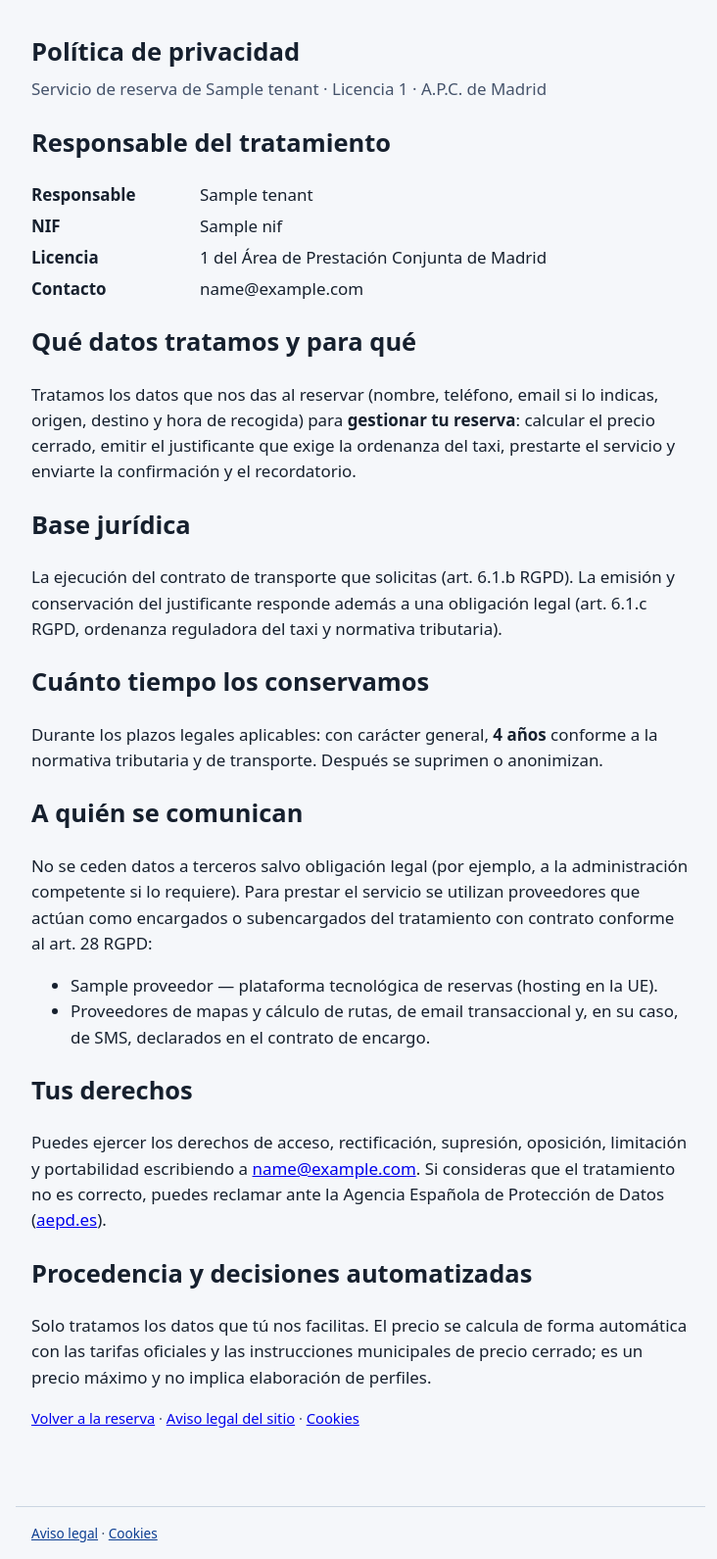
After one commit to alexunite03/Taxi, a FastAPI app: template app/web/templates/legal_privacidad.html in a window 1280 px wide. The commit adds this page. Shown: the whole page at 98% size, without its empty margins (272-1004 px from the left). Run offline with FastAPI, Linux system fonts and the light colour scheme; the template is opened without the code that fills it: most values are stand-ins (such as "Sample title", 1, 10 or a date in 2020).

Commit message:
taxi-saas: textos legales LSSI/RGPD (F2, checklist seccion 17)
- Aviso legal del sitio (/aviso-legal): identidad del proveedor SaaS via
  variables TAXI_PROVEEDOR_* (placeholders hasta constituir la SL) y
  clausula clave del modelo: el proveedor no intermedia, no cobra carreras
  y no factura el transporte.
- Politica de cookies (/cookies): solo cookie tecnica de sesion del panel,
  exenta de consentimiento; sin banner porque no hay terceros.
- Politica de privacidad por taxista (/t/{slug}/privacidad): el titular de
  la licencia como responsable, base juridica, conservacion 4 anios,
  derechos y tutela AEPD. Enlazada desde la linea RGPD del formulario.
- Pie comun con enlaces legales en todas las paginas.
- Plantilla del contrato de encargo art. 28 RGPD con anexos (tratamiento,
  subencargados, medidas de seguridad, registro art. 30) en
  docs/contrato-encargo-tratamiento.md. Marcados como borrador pendiente
  de revision letrada.
- 6 tests nuevos (48 en total).

Co-Authored-By: Claude Fable 5 <noreply@anthropic.com>
Claude-Session: https://claude.ai/code/session_01GzBrMrNgZjjcu3tWKwvid4

```diff
--- a/app/web/static/styles.css
+++ b/app/web/static/styles.css
@@ -99,3 +99,7 @@ button, .secundario, .principal {
   padding: 1rem 1.25rem; }
 .reserva.estado-cancelada { opacity: .6; }
 .acciones { display: flex; gap: .5rem; margin-top: .75rem; }
+
+.pie { max-width: 44rem; margin: 0 auto; padding: 1rem; font-size: .85rem;
+  color: #45536b; border-top: 1px solid #cbd5e1; }
+.pie a { color: #0b3d91; }
--- a/app/web/templates/base.html
+++ b/app/web/templates/base.html
@@ -10,5 +10,8 @@
   <main class="contenedor">
     {% block contenido %}{% endblock %}
   </main>
+  <footer class="pie">
+    <a href="/aviso-legal">Aviso legal</a> · <a href="/cookies">Cookies</a>
+  </footer>
 </body>
 </html>
--- /dev/null
+++ b/app/web/templates/legal_privacidad.html
@@ -0,0 +1,60 @@
+{% extends "base.html" %}
+{% block titulo %}Política de privacidad — {{ tenant.nombre }}{% endblock %}
+{% block contenido %}
+<h1>Política de privacidad</h1>
+<p class="sub">Servicio de reserva de {{ tenant.nombre }} · Licencia
+{{ tenant.num_licencia }} · A.P.C. de Madrid</p>
+
+<h2>Responsable del tratamiento</h2>
+<dl class="resumen">
+  <dt>Responsable</dt><dd>{{ tenant.nombre }}</dd>
+  <dt>NIF</dt><dd>{{ tenant.nif }}</dd>
+  <dt>Licencia</dt><dd>{{ tenant.num_licencia }} del Área de Prestación Conjunta de Madrid</dd>
+  <dt>Contacto</dt><dd>{{ tenant.email }}</dd>
+</dl>
+
+<h2>Qué datos tratamos y para qué</h2>
+<p>Tratamos los datos que nos das al reservar (nombre, teléfono, email si lo
+indicas, origen, destino y hora de recogida) para <strong>gestionar tu
+reserva</strong>: calcular el precio cerrado, emitir el justificante que
+exige la ordenanza del taxi, prestarte el servicio y enviarte la
+confirmación y el recordatorio.</p>
+
+<h2>Base jurídica</h2>
+<p>La ejecución del contrato de transporte que solicitas (art. 6.1.b RGPD).
+La emisión y conservación del justificante responde además a una obligación
+legal (art. 6.1.c RGPD, ordenanza reguladora del taxi y normativa
+tributaria).</p>
+
+<h2>Cuánto tiempo los conservamos</h2>
+<p>Durante los plazos legales aplicables: con carácter general,
+<strong>4 años</strong> conforme a la normativa tributaria y de transporte.
+Después se suprimen o anonimizan.</p>
+
+<h2>A quién se comunican</h2>
+<p>No se ceden datos a terceros salvo obligación legal (por ejemplo, a la
+administración competente si lo requiere). Para prestar el servicio se
+utilizan proveedores que actúan como encargados o subencargados del
+tratamiento con contrato conforme al art. 28 RGPD:</p>
+<ul>
+  <li>{{ proveedor.nombre }} — plataforma tecnológica de reservas (hosting en la UE).</li>
+  <li>Proveedores de mapas y cálculo de rutas, de email transaccional y, en su
+  caso, de SMS, declarados en el contrato de encargo.</li>
+</ul>
+
+<h2>Tus derechos</h2>
+<p>Puedes ejercer los derechos de acceso, rectificación, supresión,
+oposición, limitación y portabilidad escribiendo a
+<a href="mailto:{{ tenant.email }}">{{ tenant.email }}</a>. Si consideras
+que el tratamiento no es correcto, puedes reclamar ante la Agencia Española
+de Protección de Datos (<a href="https://www.aepd.es" rel="noopener">aepd.es</a>).</p>
+
+<h2>Procedencia y decisiones automatizadas</h2>
+<p>Solo tratamos los datos que tú nos facilitas. El precio se calcula de
+forma automática con las tarifas oficiales y las instrucciones municipales
+de precio cerrado; es un precio máximo y no implica elaboración de perfiles.</p>
+
+<p class="ayuda"><a href="/t/{{ tenant.slug }}">Volver a la reserva</a> ·
+<a href="/aviso-legal">Aviso legal del sitio</a> ·
+<a href="/cookies">Cookies</a></p>
+{% endblock %}
--- a/app/web/templates/t_form.html
+++ b/app/web/templates/t_form.html
@@ -57,6 +57,6 @@
   {{ tenant.num_licencia }} del APC de Madrid, tratará tus datos para gestionar
   esta reserva (ejecución de contrato). Se conservarán durante los plazos
   legales (4 años). Derechos en {{ tenant.email }}. Más información en la
-  política de privacidad.
+  <a href="/t/{{ tenant.slug }}/privacidad">política de privacidad</a>.
 </p>
 {% endblock %}
```
Also changed, not shown: app/config.py (+8 -0 lines), app/web/routes.py (+35 -0 lines), app/web/templates/legal_aviso.html (added, +53 -0 lines), app/web/templates/legal_cookies.html (added, +25 -0 lines), docs/contrato-encargo-tratamiento.md (added, +123 -0 lines), tests/test_legal.py (added, +38 -0 lines), README.md.
